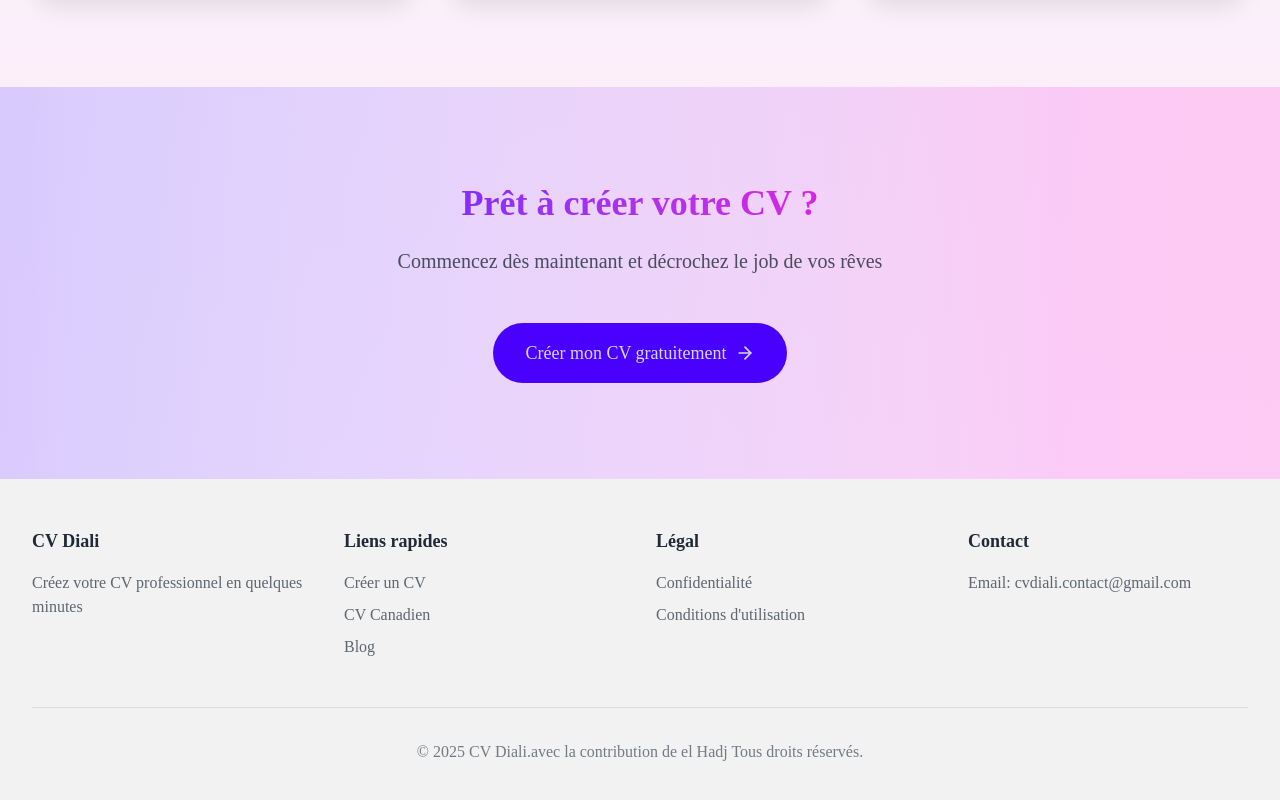
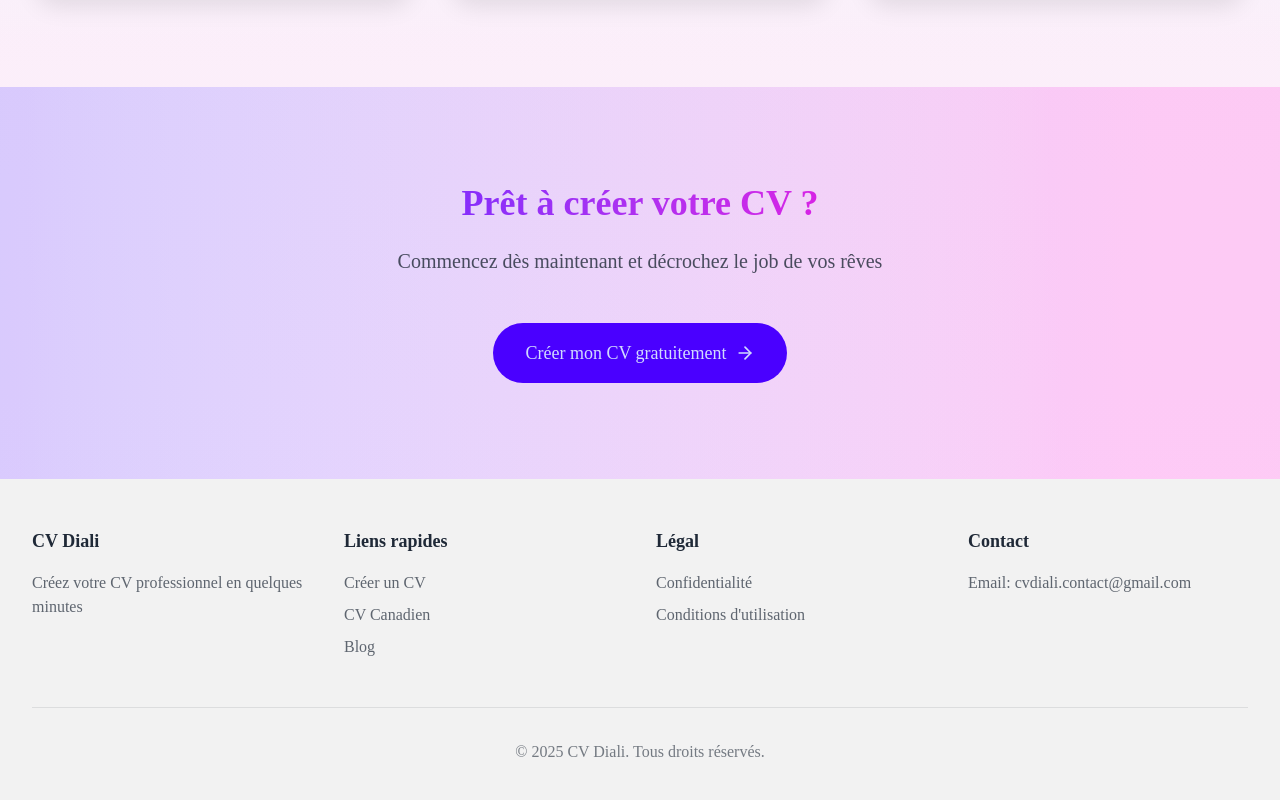
Before and after one commit to Malmeu/cvbuilder-main, a Next.js app: page / in a window 1280 px wide. Shown: the part 4693-5493 px from the top of the page. Built offline with nearby package versions, Linux system fonts and the light colour scheme.

Commit message:
tout droit reservé

```diff
--- a/app/page.tsx
+++ b/app/page.tsx
@@ -644,7 +644,7 @@ export default function Home() {
             </div>
 
             <div className="border-t border-base-content/10 mt-12 pt-8 text-center text-base-content/60">
-              <p>&copy; {new Date().getFullYear()} CV Diali.avec la contribution de el Hadj Tous droits réservés.</p>
+              <p>&copy; {new Date().getFullYear()} CV Diali. Tous droits réservés.</p>
             </div>
           </div>
         </footer>
```
